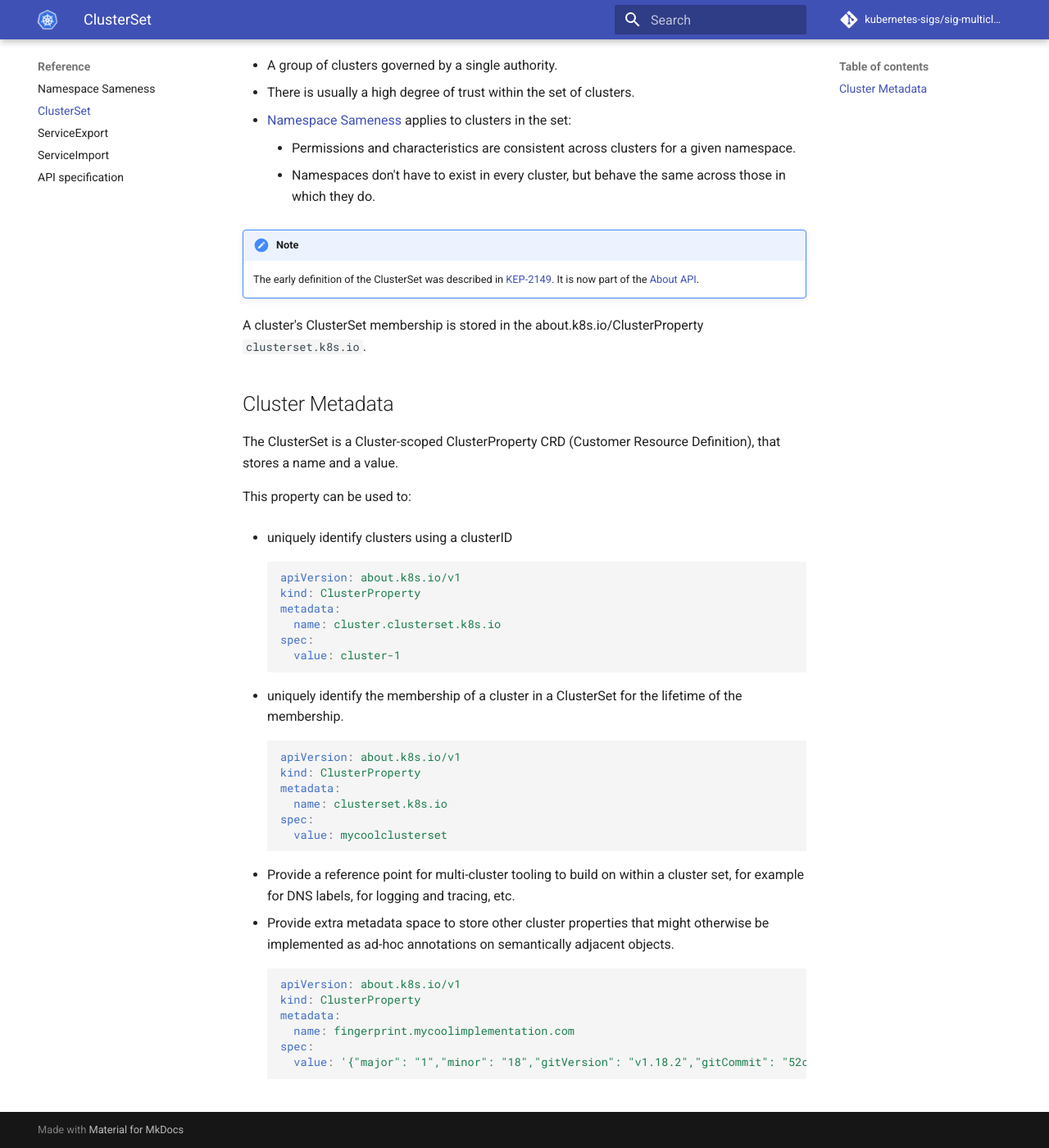
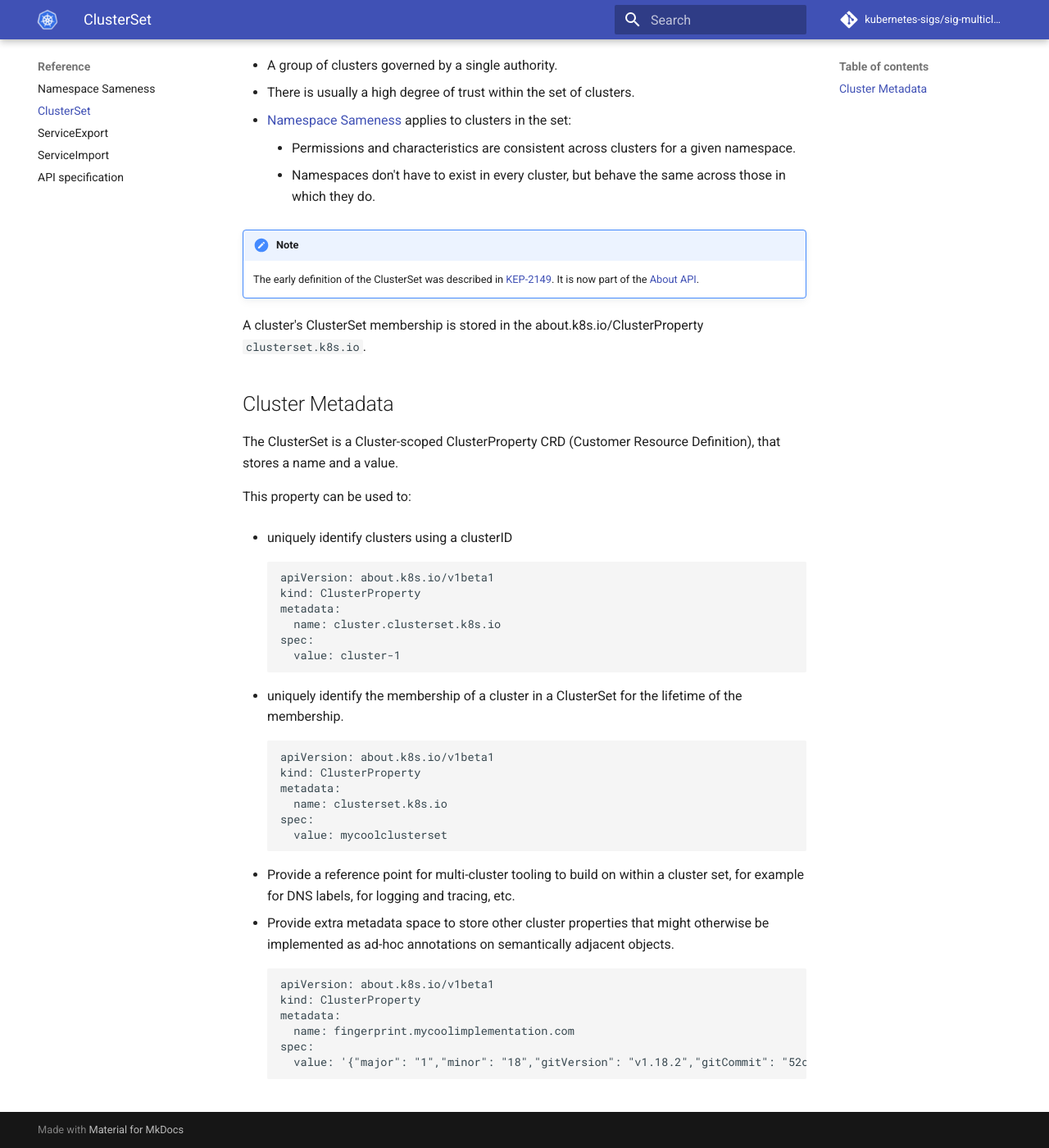
Before and after one commit to kubernetes-sigs/sig-multicluster-site, an MkDocs documentation site: the page built from site-src/api-types/cluster-set.md, in a window 1280 px wide and 1400 px high, scrolled down 228 px. Shown: the whole window at 82% size. Built offline with MkDocs 1.6.1 and Material for MkDocs 9.7.7, drawn with Linux system fonts in a browser that asks for light colours; comment, search, counter and statistics services are not loaded.

Commit message:
fix: about api version in docs
Signed-off-by: Fernando Cainelli <fernando.cainelli@getyourguide.com>

````diff
--- a/site-src/api-types/cluster-set.md
+++ b/site-src/api-types/cluster-set.md
@@ -20,8 +20,8 @@ This property can be used to:
 
 - uniquely identify clusters using a clusterID
 
-    ```yaml
-    apiVersion: about.k8s.io/v1
+    ```
+    apiVersion: about.k8s.io/v1beta1
     kind: ClusterProperty
     metadata:
       name: cluster.clusterset.k8s.io
@@ -31,8 +31,8 @@ This property can be used to:
 
 - uniquely identify the membership of a cluster in a ClusterSet for the lifetime of the membership.
 
-    ```yaml
-    apiVersion: about.k8s.io/v1
+    ```
+    apiVersion: about.k8s.io/v1beta1
     kind: ClusterProperty
     metadata:
       name: clusterset.k8s.io
@@ -44,8 +44,8 @@ This property can be used to:
 
 - Provide extra metadata space to store other cluster properties that might otherwise be implemented as ad-hoc annotations on semantically adjacent objects.
 
-    ```yaml
-    apiVersion: about.k8s.io/v1
+    ```
+    apiVersion: about.k8s.io/v1beta1
     kind: ClusterProperty
     metadata:
       name: fingerprint.mycoolimplementation.com
````
Also changed, not shown: site-src/concepts/about-api.md (+2 -2 lines), 1 other file.
